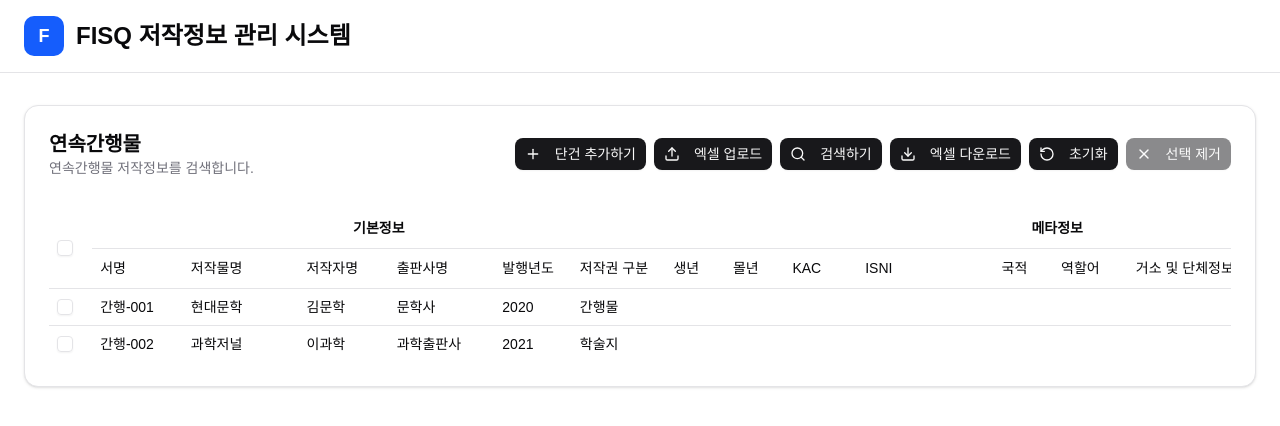
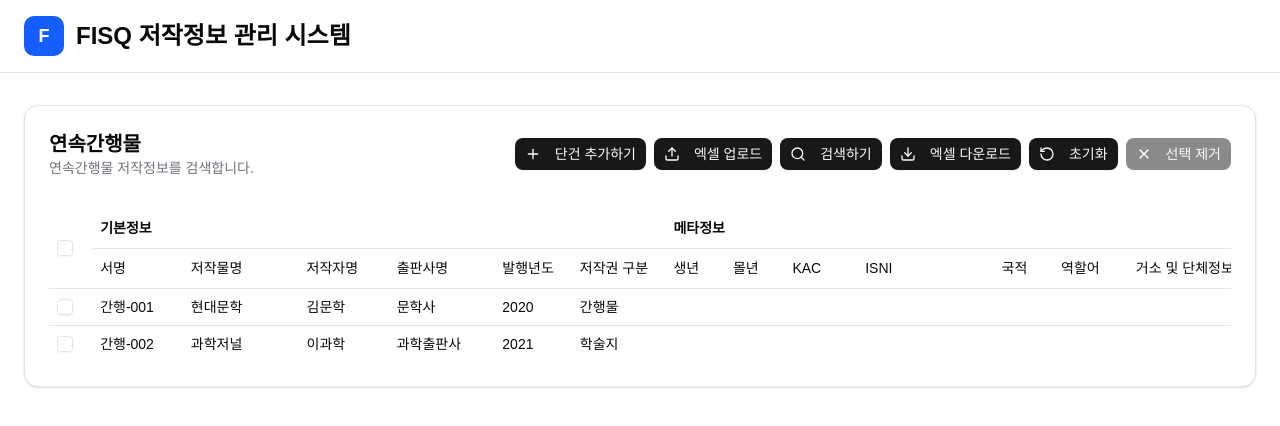
Before and after one commit to FISOLUTION/fisq-copyright-frontend, a Next.js app: page / in a window 1280 px wide. Shown: the top 426 px of the page. Built offline with nearby package versions, Linux system fonts and the light colour scheme.

Commit message:
feat: 기본정보와 메타정보가 좌측 정렬되도록 수정

```diff
--- a/src/pages/index.tsx
+++ b/src/pages/index.tsx
@@ -414,13 +414,13 @@ export default function Home() {
                     </TableHead>
                     <TableHead
                       colSpan={6}
-                      className="border-b-0 text-center font-semibold"
+                      className="border-b-0 text-left font-semibold"
                     >
                       기본정보
                     </TableHead>
                     <TableHead
                       colSpan={9}
-                      className="border-b-0 text-center font-semibold"
+                      className="border-b-0 text-left font-semibold"
                     >
                       메타정보
                     </TableHead>
```
